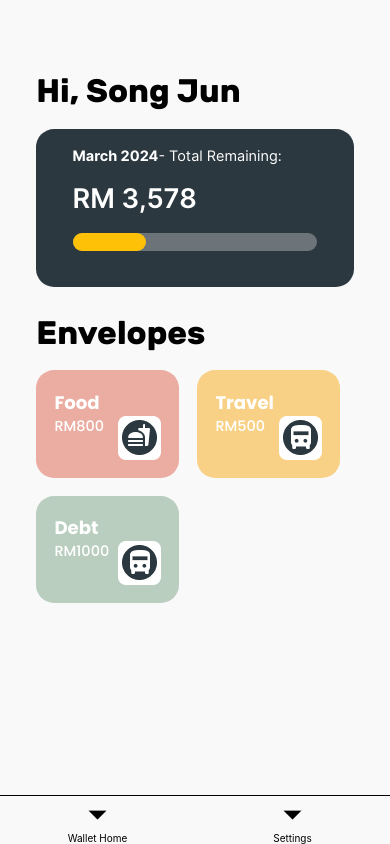
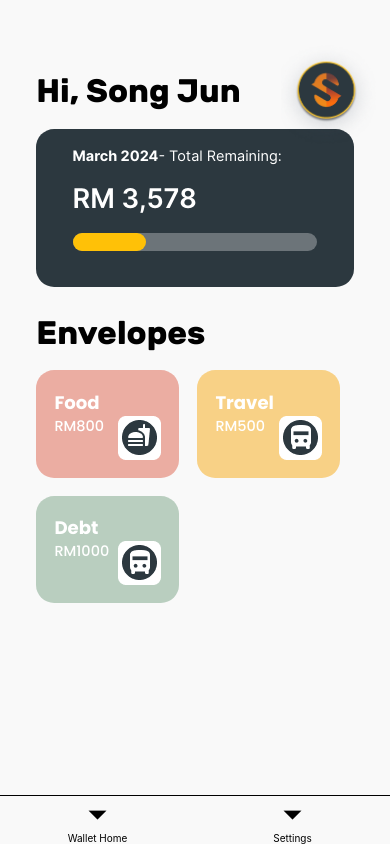
Before and after one commit to yangding14/VeeHek, a React Native app in the folder frontend/: screen /Wallet_Home in a window 390 px wide. Built offline with nearby package versions, Linux system fonts and the light colour scheme.

Commit message:
update debtybot entry point

```diff
--- /dev/null
+++ b/frontend/components/DebtyBotEntryPoint.js
@@ -0,0 +1,24 @@
+import React, { useState } from 'react';
+import { Image, TouchableOpacity, View } from 'react-native';
+import { sh, sw } from '../styles/GlobalStyle';
+import DebtyBot from '../screens/DebtyBot';
+
+function DebtyBotEntryPoint({navigation}) {
+  const [modalVisible, setModalVisible] = useState(false);
+
+    const onPressEnvelope = () => {
+        setModalVisible(true);
+    }
+
+    return (
+        <View style={{ position: 'absolute', top: sh(-30) ,right: sw(-30) }}>
+            <TouchableOpacity onPress={onPressEnvelope}>
+                <Image source={require('../assets/logo.png')} style={{width: 100, height: 100}} />
+            </TouchableOpacity>
+
+            <DebtyBot modalVisible={modalVisible} setModalVisible={setModalVisible} />
+        </View>
+    );
+}
+
+export default DebtyBotEntryPoint;
--- a/frontend/components/WalletEnvelopeDebt.js
+++ b/frontend/components/WalletEnvelopeDebt.js
@@ -6,7 +6,6 @@ function WalletEnvelopeDebt({DebtName, DebtDate, DebtAmount, isChecked}) {
     const [checked, setChecked] = useState(isChecked);
 
     const handlePress = () => {
-        console.log('Debt is pressed');
         setChecked(!checked); // Toggle the checked state
     }
 
--- a/frontend/screens/DebtyBot.js
+++ b/frontend/screens/DebtyBot.js
@@ -2,8 +2,7 @@ import React, { useState } from 'react';
 import { ScrollView, KeyboardAvoidingView, TextInput, Image, Alert, Modal, StyleSheet, Text, Pressable, View } from 'react-native';
 import { colors , fonts, sw, sh} from '../styles/GlobalStyle';
 
-const App = () => {
-  const [modalVisible, setModalVisible] = useState(false);
+const DebtyBot = ({modalVisible, setModalVisible}) => {
   const [message, setMessage] = useState('');
   const [chatMessages, setChatMessages] = useState([
     { text: 'Hi! I am DebtyBot. How can I help you today?', sender: 'bot' },
@@ -42,7 +41,6 @@ const App = () => {
   }
 
   return (
-    <View style={styles.container}>
       <Modal
         animationType="slide"
         transparent={true}
@@ -101,12 +99,6 @@ const App = () => {
           </View>
 
       </Modal>
-      <Pressable
-        style={[styles.openButton]}
-        onPress={() => setModalVisible(true)}>
-        <Text style={styles.openButtonText}>Hey DebtyBot</Text>
-      </Pressable>
-    </View>
   );
 };
 
@@ -115,8 +107,7 @@ const styles = StyleSheet.create({
     flex: 1,
     justifyContent: 'flex-end',
     alignItems: 'flex-end',
-    marginBottom: sh(100),
-    marginEnd: sw(50),
+
   },
   modalContainer: {
     flex: 1,
@@ -164,4 +155,4 @@ const styles = StyleSheet.create({
   },
 });
 
-export default App;
+export default DebtyBot;
--- a/frontend/screens/Wallet_Envelope.js
+++ b/frontend/screens/Wallet_Envelope.js
@@ -4,6 +4,7 @@ import { appStyles, colors, fonts, sh, sw } from '../styles/GlobalStyle';
 import WalletEnvelopeTotalRemaining from '../components/WalletEnvelopeTotalRemaining';
 import WalletEnvelopeOperation from '../components/WalletEnvelopeOperation';
 import Wallet_EnvelopeNewOperation from './Wallet_EnvelopeNewOperation';
+import DebtyBotEntryPoint from '../components/DebtyBotEntryPoint';
 
 function Wallet_Envelope({navigation}) {
 
@@ -79,6 +80,8 @@ function Wallet_Envelope({navigation}) {
                     <Text style={{fontFamily: fonts.PoppinsBold, fontSize: sh(20), color: colors.white}}>New Operation</Text>
                 </View>
             </TouchableWithoutFeedback>
+
+            <DebtyBotEntryPoint />
         </View>
     );
 }
--- a/frontend/screens/Wallet_EnvelopeDebt.js
+++ b/frontend/screens/Wallet_EnvelopeDebt.js
@@ -3,6 +3,7 @@ import { View, Text, Image, TouchableWithoutFeedback, ScrollView, StyleSheet } f
 import { appStyles, colors, fonts, sh, sw } from '../styles/GlobalStyle';
 import WalletEnvelopeTotalRemaining from '../components/WalletEnvelopeTotalRemaining';
 import WalletEnvelopeDebt from '../components/WalletEnvelopeDebt';
+import DebtyBotEntryPoint from '../components/DebtyBotEntryPoint';
 
 function Wallet_EnvelopeDebt({navigation}) {
     const [isChecked, setIsChecked] = useState(false);
@@ -58,6 +59,8 @@ function Wallet_EnvelopeDebt({navigation}) {
                 </ScrollView>
             </View>
 
+            <DebtyBotEntryPoint />
+
         </View>
     );
 }
--- a/frontend/screens/Wallet_Home.js
+++ b/frontend/screens/Wallet_Home.js
@@ -5,6 +5,7 @@ import WalletHomeTotalRemaining from '../components/WalletHomeTotalRemaining';
 import WalletHomeRow from '../components/WalletHomeRow';
 import WalletHomeEnvelope from '../components/WalletHomeEnvelope';
 import { useNavigation } from '@react-navigation/native';
+import DebtyBotEntryPoint from '../components/DebtyBotEntryPoint';
 
 function Wallet_Home(props) {
     const navigation = useNavigation();
@@ -58,6 +59,9 @@ function Wallet_Home(props) {
                     // contentContainerStyle={{ paddingHorizontal: sw(30) }}
                 />
             </ScrollView>
+
+            <DebtyBotEntryPoint />
+
         </View>
     );
 }
```
Lines whose indentation alone changed are shown as unchanged.
